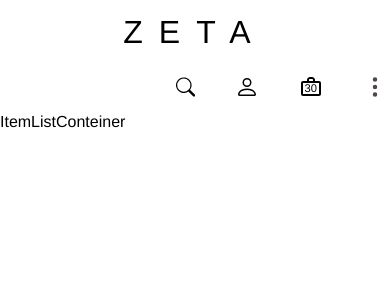
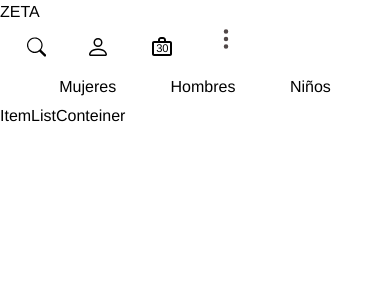
Before and after one commit to Cesar-Ignacio/E-Commerce, a React (Vite) app: page / in a window 390 px wide. Shown: the top 300 px of the page. Built offline with nearby package versions, Linux system fonts and the light colour scheme.

Commit message:
AddStyle

```diff
--- a/src/components/Menu/Menu.css
+++ b/src/components/Menu/Menu.css
@@ -3,7 +3,6 @@
 
 .btnMenu{
     z-index: 1;
-    display: none;
     background-color: transparent;
     border-style: none;
     border-radius: 0.2rem;
@@ -52,9 +51,3 @@
     }
 
 }
-
-@media (max-width:580px) {
-    .btnMenu{
-        display: block;
-    }
-}
--- a/src/components/NavBar/NavBar.css
+++ b/src/components/NavBar/NavBar.css
@@ -1,27 +1,8 @@
 
-.navbar{
-    /* border: 1px solid red; */
-    /* display: grid; */
-    /* grid-template-columns:repeat(3,1fr); */
-    /* width: clamp(250px, 100vw, 1400px); */
-    transition: all ease-in-out 0.5s;
-}
-
-.navbarLogito{
-    /* grid-column: 2/3; */
-    align-self: center;
-    justify-self: center;
-    padding: 0.5em;
-    font-family:Futura,Helvetica,Arial,sans-serif;
-    h1{
-        letter-spacing: 1rem;
-        font-size:clamp(1.5rem,10vw,2rem);
-    }
-}
 
 .navbarOpc{
-    align-self: center;
-    justify-self: center;
+    /* align-self: center;
+    justify-self: center; */
     padding: 0.2em;
     ol{
         display: flex;
@@ -47,21 +28,3 @@
         flex-direction: row;
     }
 }
-
-@media (max-width:580px)
-{
-    .navbarLogito{
-        grid-column: 1/4;
-        grid-row: 2;
-    }
-
-    .navbarOpc{
-        grid-column: 1/4;
-        justify-self: self-end;
-
-    }
-
-    .navbarCategorias{
-        display:none;
-    }
-}
--- a/src/components/NavBar/NavBar.jsx
+++ b/src/components/NavBar/NavBar.jsx
@@ -8,11 +8,11 @@ const NavBar = () => {
 
     return (
         <header className='flex justify-center'>
-            <nav className='navbar bg-green-200 grid grid-cols-3 w-full  xl:w-[1400px] xl:bg-blue-200' >
-                <div className='navbarLogito  col-start-2 '>
-                    <h1>ZETA</h1>
+            <nav className='grid grid-cols-3 w-full  xl:w-[1400px] ' >
+                <div className='col-span-4 row-start-2 justify-self-center  sm:row-start-1 sm:col-start-2 sm:col-span-1'>
+                    <h1 className='text-5xl tracking-[.30em] sm:text-4xl'>ZETA</h1>
                 </div>
-                <div className='navbarOpc  col-start-3'>
+                <div className='navbarOpc  col-span-4 self-center  justify-self-end sm:col-start-3'>
                     <ol>
                         <li>
                             <SearchWidget />
@@ -26,11 +26,13 @@ const NavBar = () => {
                             <CardWidget />
                         </li>
                         <li>
-                            <Menu />
+                            <div className='flex justify-center  bg-slate-300 sm:hidden '>
+                                <Menu />
+                            </div>
                         </li>
                     </ol>
                 </div>
-                <div className='navbarCategorias bg-red-700   col-start-1 col-end-4'>
+                <div className='navbarCategorias  bg-slate-300 col-start-1 col-end-4 hidden sm:block'>
                     <Categorias />
                 </div>
             </nav>
```
